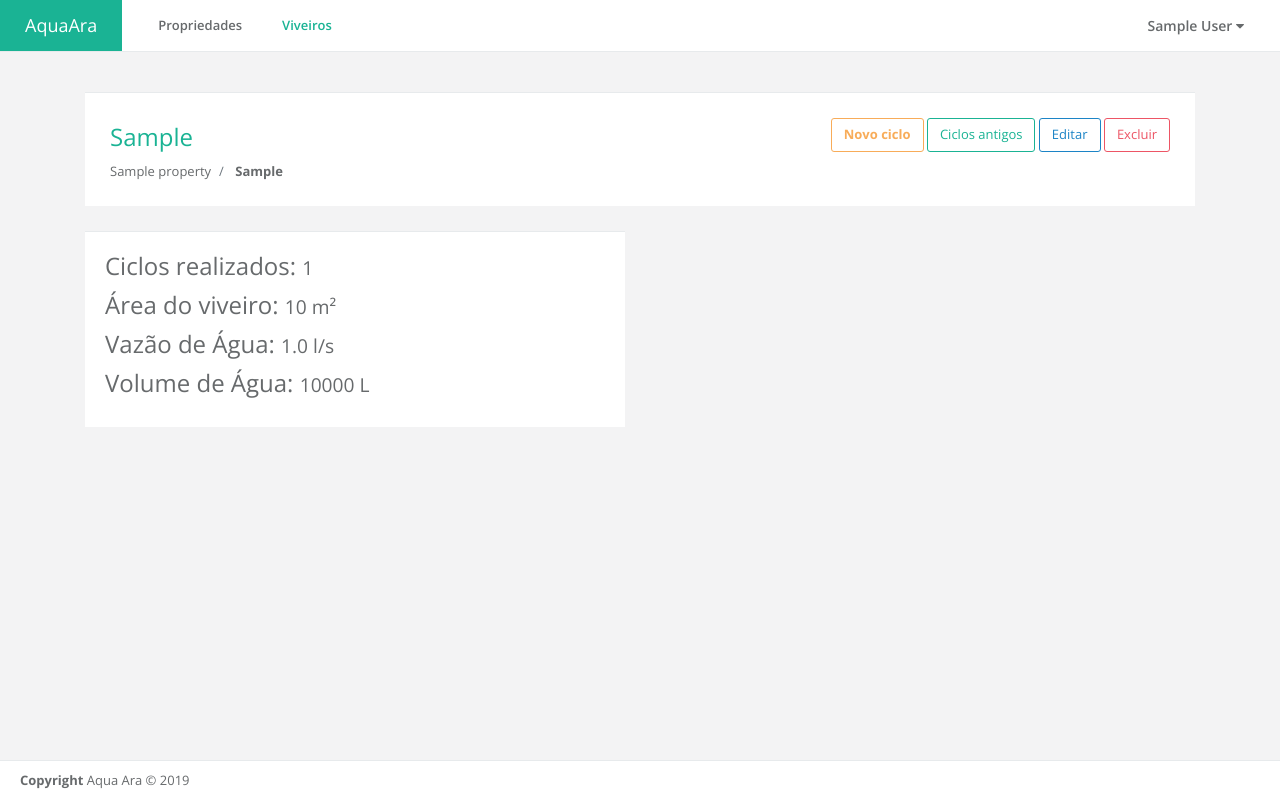
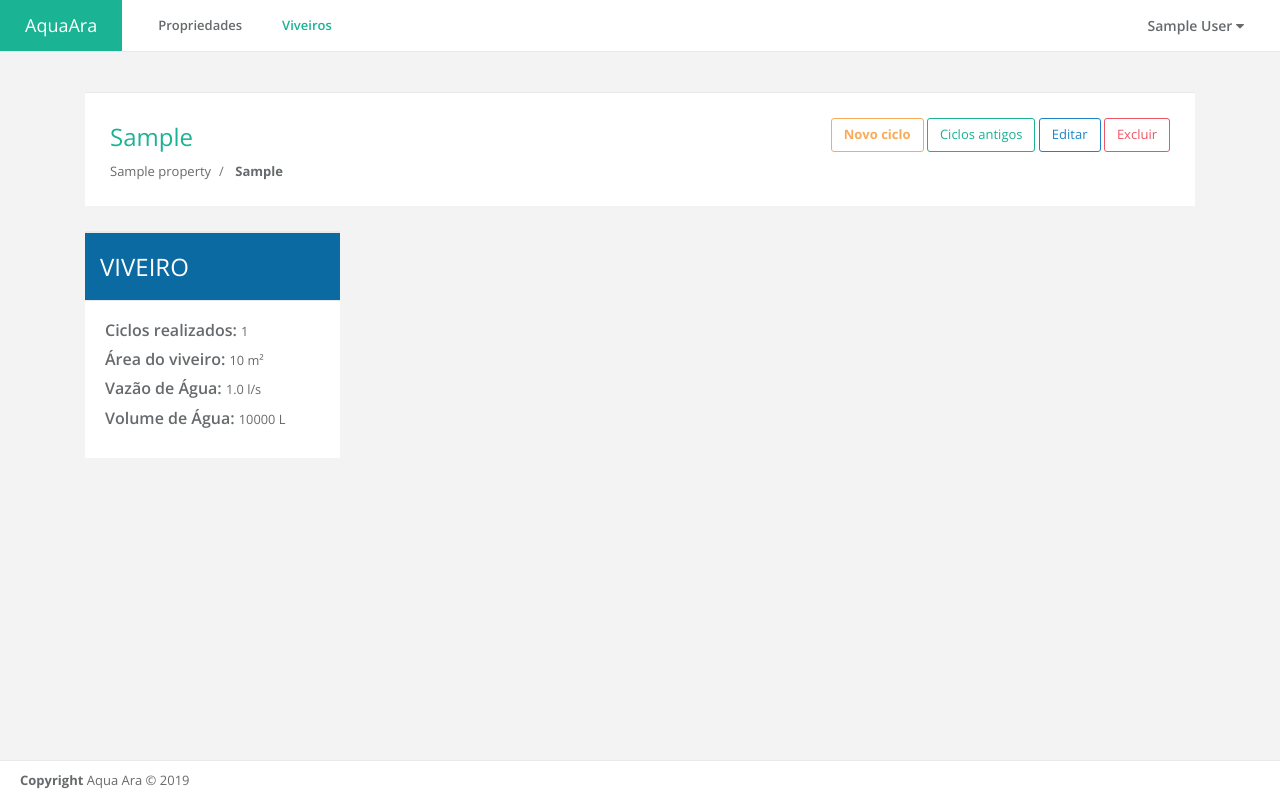
Before and after one commit to SamuelSilvaAraujo/aquaara, a Django app: page /1/viveiro/1/ in a window 1280 px wide. Run offline with Django 3.2, Linux system fonts and the light colour scheme; a user stored in the database is signed in; tables that the repository leaves empty hold one stand-in row (values such as "Sample post"); some libraries are stand-ins or nearby versions.

Commit message:
mudanças no template

```diff
--- a/core/templates/pond_detail.html
+++ b/core/templates/pond_detail.html
@@ -16,7 +16,7 @@
                 <div class="ibox-content p-md">
                     <div class="row">
                         <div class="col-md-6">
-                            <h2><span class="text-navy">{{ pond.identification }}</span></h2>
+                            <h2><span class="text-navy"><strong>{{ pond.identification }}</strong></span></h2>
                             <ol class="breadcrumb">
                                 <li class="breadcrumb-item">
                                     <a href="{% url 'property_ponds' property.id %}">{{ property.name }}</a>
@@ -55,116 +55,184 @@
     </div>
 
     <div class="row">
-        <div class="col-lg-6">
+        <div class="col-lg-3">
             <div class="ibox">
+                <div class="ibox-title" style="background-color: #0a6aa1">
+                    <h2 style="color: white"><strong>VIVEIRO</strong></h2>
+                </div>
                 <div class="ibox-content">
-                    <h2>
+                    <h3>
                         Ciclos realizados:
                         <small> {{ pond.number_cycles }}</small>
-                    </h2>
-                    <h2>
+                    </h3>
+                    <h3>
                         Área do viveiro:
                         <small> {{ pond.area }} m²</small>
-                    </h2>
-                    <h2>
+                    </h3>
+                    <h3>
                         Vazão de Água:
                         <small> {{ pond.water_flow }} l/s</small>
-                    </h2>
-                    <h2>
+                    </h3>
+                    <h3>
                         Volume de Água:
                         <small> {{ pond.volume }} L</small>
-                    </h2>
+                    </h3>
                 </div>
             </div>
         </div>
 
         {% if pond.cycle %}
-            <div class="col-lg-6">
+            <div class="col-lg-4">
                 <div class="ibox">
+                    <div class="ibox-title" style="background-color: #008000">
+                        <h2 style="color: white"><strong>CICLO</strong></h2>
+                    </div>
                     <div class="ibox-content">
-                        <h2>Sistema:
+                        <h3>Sistema:
                             <small> {{ pond.cycle.get_system_display }}
                                 {% if pond.cycle.system == 'IN' %}
                                     <h5>{{ pond.cycle.get_type_intensive_display }}</h5>
                                 {% endif %}
                             </small>
-                        </h2>
-                        <h2>
+                        </h3>
+                        <h3>
                             Densidade:
                             <small> {{ pond.cycle.density }} peixe/m²</small>
-                        </h2>
-                        <h2>
+                        </h3>
+                        <h3>
                             Quantidade de Peixes:
                             <small>{{ pond.cycle.amount_fish }} peixes</small>
-                        </h2>
+                        </h3>
 
                     </div>
                 </div>
             </div>
+
+            {% if pond.cycle.population %}
+                <div class="col-lg-5">
+                    <div class="ibox ">
+                        <div class="ibox-title" style="background-color: #DAA520">
+                            <h2 style="color: white"><strong>ARRAÇOAMENTO</strong></h2>
+                        </div>
+                        <div class="ibox-content">
+                            <h3>Quantidade de ração:
+                                <small>{{ pond.cycle.arracoamento|floatformat:2 }} g</small>
+                            </h3>
+
+                            <h3>
+                                Refeições por dia:
+                                <small>{{ pond.cycle.number_refeicoes }}</small>
+                            </h3>
+                            <h3>
+                                Horários da ração:
+                                <small>{{ pond.cycle.horario_refeicoes }}</small>
+                            </h3>
+                            <h3>
+                                Proteina na ração:
+                                <small>{{ pond.cycle.proteina_racao }} %</small>
+                            </h3>
+                            <h3>
+                                Diâmetro do pelete:
+                                <small>{{ pond.cycle.diametro_pelete }} mm</small>
+                            </h3>
+                        </div>
+                    </div>
+                </div>
+            {% endif %}
         {% endif %}
     </div>
 
     {% if pond.cycle and pond.cycle.population %}
 
         <div class="row">
-            <div class="col-lg-6">
-
-                <div class="ibox ">
-                    <div class="ibox-title">
-                        <h3>Arraçoamento</h3>
+            <div class="col-lg-5">
+                <div class="ibox">
+                    <div class="ibox-title" style="background-color: #B22222">
+                        <h2 style="color: white"><strong>POVOAMENTO</strong></h2>
                     </div>
                     <div class="ibox-content">
-                        <h2>Quantidade de ração:
-                            <small>{{ pond.cycle.arracoamento|floatformat:2 }} g</small>
-                        </h2>
-
-                        <h2>
-                            Refeições por dia:
-                            <small>{{ pond.cycle.number_refeicoes }}</small>
-                        </h2>
-                        <h2>
-                            Horários da ração:
-                            <small>{{ pond.cycle.horario_refeicoes }}</small>
-                        </h2>
-                        <h2>
-                            Proteina na ração:
-                            <small>{{ pond.cycle.proteina_racao }} %</small>
-                        </h2>
-                        <h2>
-                            Diâmetro do pelete:
-                            <small>{{ pond.cycle.diametro_pelete }} mm</small>
-                        </h2>
+                        <h3>
+                            Data :
+                            <small> {{ pond.cycle.population.date }}</small>
+                        </h3>
+                        <h3>
+                            Peso médio:
+                            <small> {{ pond.cycle.population.middleweight }} g</small>
+                        </h3>
+                        <h3>
+                            Data estimada para despesca:
+                            <small> {{ pond.cycle.date_despesca }}</small>
+                        </h3>
+                        <h3>
+                            Peso médio esperado na despesca:
+                            <small> {{ pond.cycle.middleweight_despesca }} g</small>
+                        </h3>
+                        <h3>
+                            Biomassa:
+                            <small> {{ pond.cycle.biomassa|floatformat:2 }} kg</small>
+                        </h3>
+                        <h3>
+                            Peso Médio atual:
+                            <small> {{ pond.cycle.peso_medio }} g</small>
+                        </h3>
                     </div>
                 </div>
             </div>
-            <div class="col-lg-6">
+            <div class="col-lg-7">
                 <div class="ibox">
+                    <div class="ibox-title" style="background-color: #9400D3">
+                        <h2 style="color: white"><strong>BIOMETRIA</strong></h2>
+                        <div class="pull-right">
+                            <a href="{% url 'biometria' property.id pond.id %}" class="btn btn-warning btn-outline btn-xs">Nova Biometria</a>
+                        </div>
+                    </div>
+                    {% with all_biometria=pond.cycle.all_biometria  %}
+                        {% if all_biometria|length > 0 %}
+                            <div class="row">
+                                <div class="col-md-4 no-margins">
                                     <div class="ibox-content">
-                        <h2>
-                            Data do povoamento:
-                            <small> {{ pond.cycle.population.date }}</small>
-                        </h2>
-                        <h2>
-                            Peso médio no povoamento:
-                            <small> {{ pond.cycle.population.middleweight }} g</small>
-                        </h2>
-                        <h2>
-                            Data estimada para despesca:
-                            <small> {{ pond.cycle.date_despesca }}</small>
-                        </h2>
-                        <h2>
-                            Peso médio esperado na despesca:
-                            <small> {{ pond.cycle.middleweight_despesca }} g</small>
-                        </h2>
-                        <h2>
-                            Biomassa:
-                            <small> {{ pond.cycle.biomassa|floatformat:2 }} kg</small>
-                        </h2>
-                        <h2>
-                            Peso Médio atual:
-                            <small> {{ pond.cycle.peso_medio }} g</small>
-                        </h2>
+                                        <table class="footableB table table-stripped toggle-arrow-tiny" data-page-size="5">
+                                            <thead>
+                                            <tr>
+                                                <th>Data</th>
+                                                <th>Peso medio</th>
+                                            </tr>
+                                            </thead>
+                                            <tbody>
+                                            {% for bio in all_biometria %}
+                                                <tr>
+                                                    <td>{{ bio.date }}</td>
+                                                    <td>{{ bio.middleweight }} g</td>
+                                                </tr>
+                                            {% endfor %}
+                                            </tbody>
+                                            <tfoot>
+                                            <tr>
+                                                <td colspan="5">
+                                                    <ul class="pagination pull-right"></ul>
+                                                </td>
+                                            </tr>
+                                            </tfoot>
+                                        </table>
                                     </div>
+                                </div>
+                                <div class="col-md-8">
+                                    <div class="ibox-content">
+                                        <div class="ibox-content">
+                                            <div id="biometria-chart"></div>
+                                        </div>
+                                    </div>
+                                </div>
+                            </div>
+                        {% else %}
+
+                            <div class="ibox-content">
+                                <h3>Nenhuma biometria realizada!</h3>
+                            </div>
+
+                        {% endif %}
+
+                    {% endwith %}
                 </div>
             </div>
         </div>
@@ -172,8 +240,8 @@
         <div class="row">
             <div class="col-lg-12">
                 <div class="ibox">
-                    <div class="ibox-title">
-                        <h3>Biometria</h3>
+                    <div class="ibox-title" style="background-color: #9400D3">
+                        <h2 style="color: white"><strong>BIOMETRIA</strong></h2>
                         <div class="pull-right">
                             <a href="{% url 'biometria' property.id pond.id %}" class="btn btn-warning btn-outline btn-xs">Nova Biometria</a>
                         </div>
@@ -232,8 +300,8 @@
         <div class="row">
             <div class="col-lg-12">
                 <div class="ibox">
-                    <div class="ibox-title">
-                        <h3>Mortalidade</h3>
+                    <div class="ibox-title" style="background-color: #2F4F4F">
+                        <h2 style="color: white"><strong>MORTALIDADE</strong></h2>
                         <div class="pull-right">
                             <a href="{% url 'mortality' property.id pond.id %}" class="btn btn-info btn-outline btn-xs">Novo registro</a>
                         </div>
```
Also changed, not shown: core/migrations/0005_auto_20190603_1134.py (added). Lines whose indentation alone changed are shown as unchanged.
